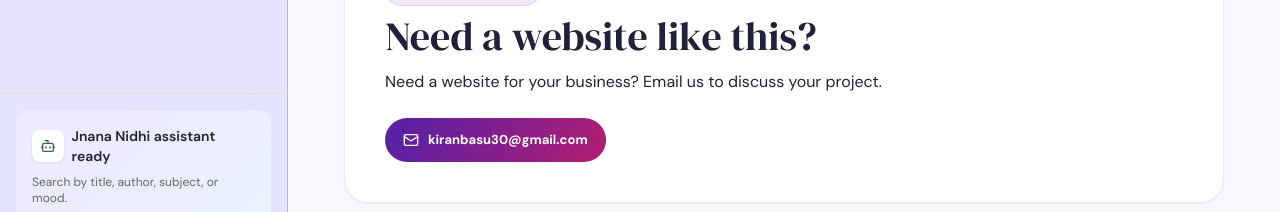
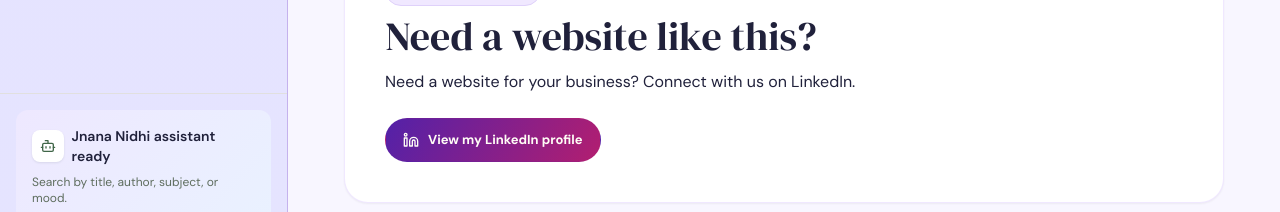
Before and after one commit to basukiran/shoppilot, a React (Vite) app: page / in a window 1280 px wide. Shown: the part 7703-7915 px from the top of the page. Built offline with nearby package versions, Linux system fonts and the light colour scheme; no server answers.

Commit message:
Replace website services email with LinkedIn

```diff
--- a/src/lib/language.tsx
+++ b/src/lib/language.tsx
@@ -142,7 +142,8 @@ const KANNADA: Record<string, string> = {
   'Jnana Nidhi supports designated pickup and drop-off points within our service zones. Select a convenient location at checkout or request a home pickup when arranging your return.': 'ನಮ್ಮ ಸೇವಾ ಪ್ರದೇಶಗಳಲ್ಲಿ ನಿಗದಿತ ಪಡೆದುಕೊಳ್ಳುವ ಮತ್ತು ಹಸ್ತಾಂತರಿಸುವ ಸ್ಥಳಗಳಿವೆ. ಪಾವತಿ ವೇಳೆ ಅನುಕೂಲಕರ ಸ್ಥಳ ಆಯ್ಕೆಮಾಡಿ ಅಥವಾ ಹಿಂತಿರುಗಿಸುವಾಗ ಮನೆಗೆ ಬಂದು ಪಡೆದುಕೊಳ್ಳಲು ತಿಳಿಸಿ.',
   'Questions about your rental? Use the': 'ಬಾಡಿಗೆ ಕುರಿತು ಪ್ರಶ್ನೆಗಳಿವೆಯೇ? ಬಳಸಿ',
   'AI to get answers instantly.': 'ತಕ್ಷಣ ಉತ್ತರ ಪಡೆಯಲು AI ಸಹಾಯಕವನ್ನು ಬಳಸಿ.',
-  'Need a website for your business? Email us to discuss your project.': 'ನಿಮ್ಮ ವ್ಯವಹಾರಕ್ಕೆ ವೆಬ್‌ಸೈಟ್ ಬೇಕೇ? ನಿಮ್ಮ ಯೋಜನೆ ಕುರಿತು ಮಾತನಾಡಲು ನಮಗೆ ಇಮೇಲ್ ಮಾಡಿ.',
+  'Need a website for your business? Connect with us on LinkedIn.': 'ನಿಮ್ಮ ವ್ಯವಹಾರಕ್ಕೆ ವೆಬ್‌ಸೈಟ್ ಬೇಕೇ? LinkedIn ನಲ್ಲಿ ನಮ್ಮನ್ನು ಸಂಪರ್ಕಿಸಿ.',
+  'View my LinkedIn profile': 'ನನ್ನ LinkedIn ಪ್ರೊಫೈಲ್ ನೋಡಿ',
 };
 
 const HINDI: Record<string, string> = {
@@ -285,7 +286,8 @@ const HINDI: Record<string, string> = {
   'Jnana Nidhi supports designated pickup and drop-off points within our service zones. Select a convenient location at checkout or request a home pickup when arranging your return.': 'हमारे सेवा क्षेत्रों में तय पिकअप और जमा करने के स्थान उपलब्ध हैं। चेकआउट पर सुविधाजनक जगह चुनें या वापसी के समय घर से पिकअप का अनुरोध करें।',
   'Questions about your rental? Use the': 'किराये के बारे में सवाल हैं? इस्तेमाल करें',
   'AI to get answers instantly.': 'तुरंत जवाब पाने के लिए AI सहायक।',
-  'Need a website for your business? Email us to discuss your project.': 'अपने व्यवसाय के लिए वेबसाइट चाहिए? अपने प्रोजेक्ट पर बात करने के लिए हमें ईमेल करें।',
+  'Need a website for your business? Connect with us on LinkedIn.': 'अपने व्यवसाय के लिए वेबसाइट चाहिए? LinkedIn पर हमसे जुड़ें।',
+  'View my LinkedIn profile': 'मेरी LinkedIn प्रोफ़ाइल देखें',
 };
 
 interface LanguageContextValue {
--- a/src/views/BookstoreHomeView.tsx
+++ b/src/views/BookstoreHomeView.tsx
@@ -8,7 +8,7 @@ import {
   Instagram,
   Leaf,
   Library,
-  Mail,
+  Linkedin,
   Mic,
   MessageCircle,
   MapPin,
@@ -661,11 +661,16 @@ export function BookstoreHomeView({
               {t('Need a website like this?')}
             </h2>
             <p className="mt-4 text-sm leading-7 text-[#52665a] sm:text-base">
-              {t('Need a website for your business? Email us to discuss your project.')}
+              {t('Need a website for your business? Connect with us on LinkedIn.')}
             </p>
             <div className="mt-6 flex flex-wrap gap-3">
-              <a href="mailto:kiranbasu30@gmail.com" className="bookstore-button bookstore-button--dark">
-                <Mail className="h-4 w-4" /> kiranbasu30@gmail.com
+              <a
+                href="https://linkedin.com/in/basukiran"
+                target="_blank"
+                rel="noreferrer"
+                className="bookstore-button bookstore-button--dark"
+              >
+                <Linkedin className="h-4 w-4" /> {t('View my LinkedIn profile')}
               </a>
             </div>
           </div>
```
